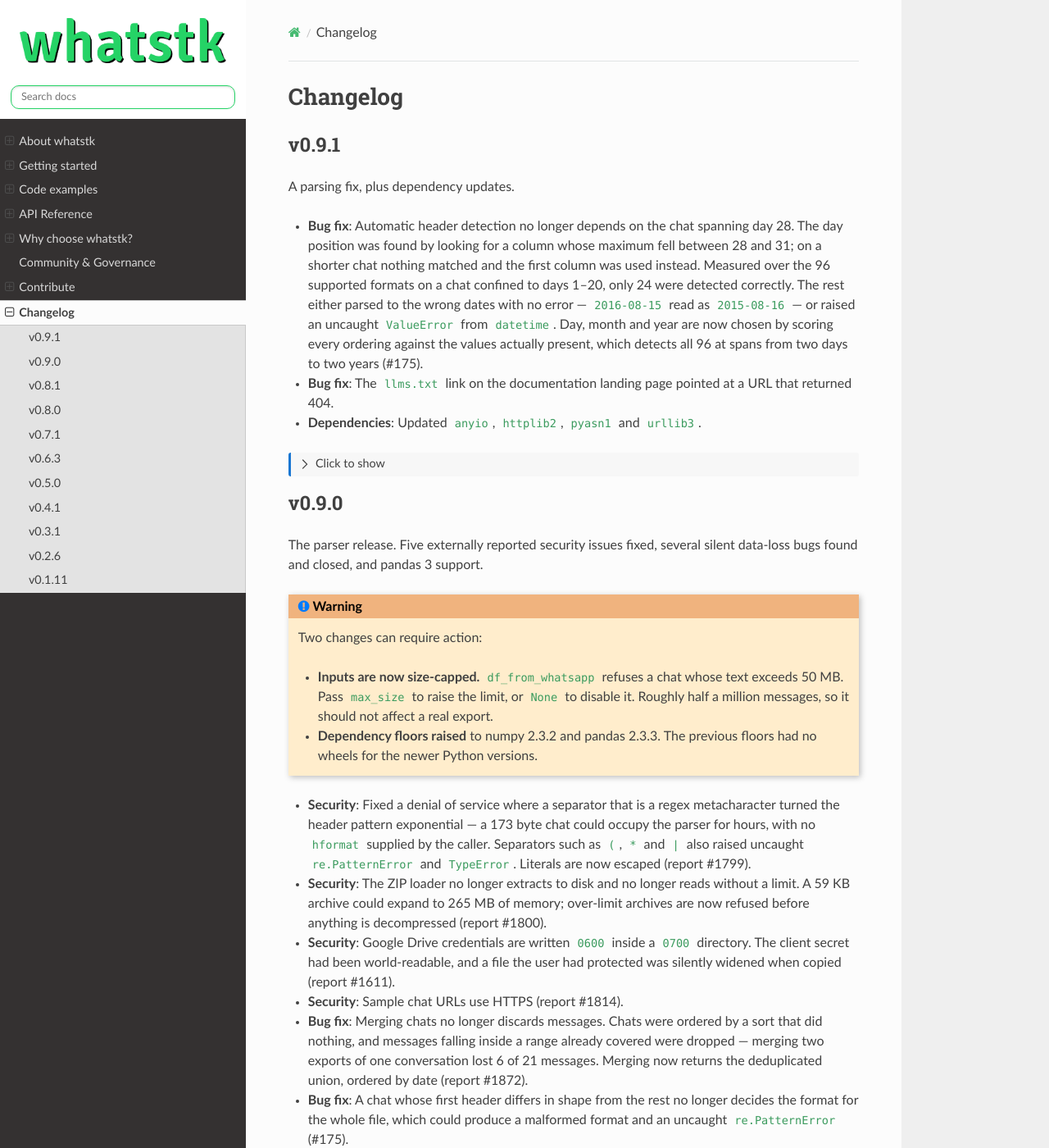
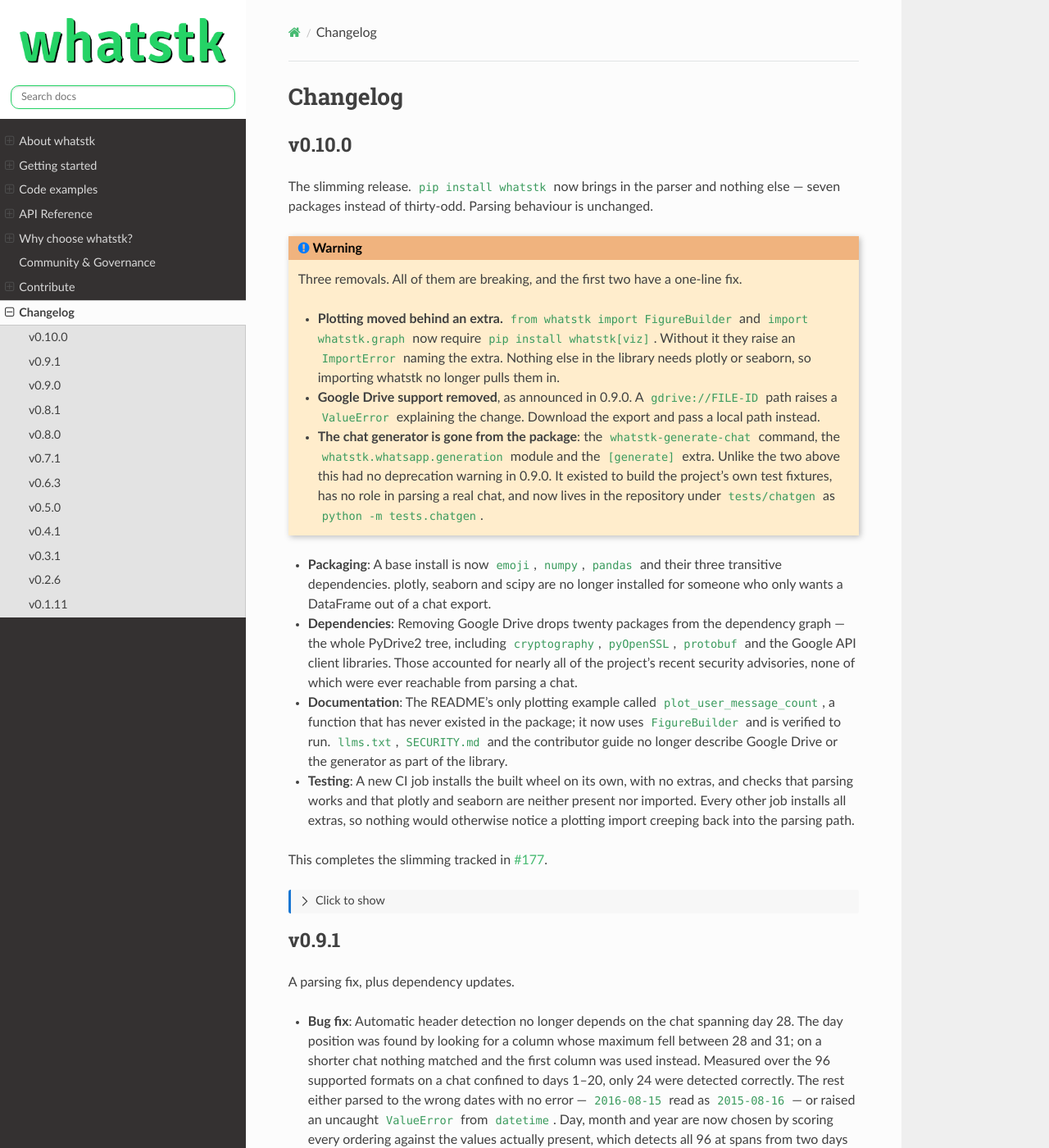
Before and after one commit to lucasrodes/whatstk, a Sphinx documentation site: the page built from docs/source/changelog.rst, in a window 1280 px wide and 1400 px high. Shown: the whole window at 82% size. Built offline with Sphinx 7.4.7 and the Read the Docs theme 3.1.0, drawn with Linux system fonts in a browser that asks for light colours.

Commit message:
add changelog for v0.10.0

```diff
--- a/docs/source/changelog.rst
+++ b/docs/source/changelog.rst
@@ -1,6 +1,54 @@
 Changelog
 =========
 
+
+v0.10.0
+-------
+
+The slimming release. ``pip install whatstk`` now brings in the parser and nothing else — seven
+packages instead of thirty-odd. Parsing behaviour is unchanged.
+
+.. warning::
+
+    Three removals. All of them are breaking, and the first two have a one-line fix.
+
+    - **Plotting moved behind an extra.** ``from whatstk import FigureBuilder`` and
+      ``import whatstk.graph`` now require ``pip install whatstk[viz]``. Without it they raise an
+      ``ImportError`` naming the extra. Nothing else in the library needs plotly or seaborn, so
+      importing whatstk no longer pulls them in.
+    - **Google Drive support removed**, as announced in 0.9.0. A ``gdrive://FILE-ID`` path raises a
+      ``ValueError`` explaining the change. Download the export and pass a local path instead.
+    - **The chat generator is gone from the package**: the ``whatstk-generate-chat`` command, the
+      ``whatstk.whatsapp.generation`` module and the ``[generate]`` extra. Unlike the two above
+      this had no deprecation warning in 0.9.0. It existed to build the project's own test
+      fixtures, has no role in parsing a real chat, and now lives in the repository under
+      ``tests/chatgen`` as ``python -m tests.chatgen``.
+
+- **Packaging**: A base install is now ``emoji``, ``numpy``, ``pandas`` and their three transitive
+  dependencies. plotly, seaborn and scipy are no longer installed for someone who only wants a
+  DataFrame out of a chat export.
+- **Dependencies**: Removing Google Drive drops twenty packages from the dependency graph — the
+  whole PyDrive2 tree, including ``cryptography``, ``pyOpenSSL``, ``protobuf`` and the Google API
+  client libraries. Those accounted for nearly all of the project's recent security advisories,
+  none of which were ever reachable from parsing a chat.
+- **Documentation**: The README's only plotting example called ``plot_user_message_count``, a
+  function that has never existed in the package; it now uses ``FigureBuilder`` and is verified to
+  run. ``llms.txt``, ``SECURITY.md`` and the contributor guide no longer describe Google Drive or
+  the generator as part of the library.
+- **Testing**: A new CI job installs the built wheel on its own, with no extras, and checks that
+  parsing works and that plotly and seaborn are neither present nor imported. Every other job
+  installs all extras, so nothing would otherwise notice a plotting import creeping back into the
+  parsing path.
+
+This completes the slimming tracked in
+`#177 <https://github.com/lucasrodes/whatstk/issues/177>`_.
+
+.. container:: toggle
+
+    **Show all commits**
+
+    .. git_changelog::
+        :rev-list: v0.9.1..HEAD
 
 v0.9.1
 ------
```
Also changed, not shown: 1 other file.
